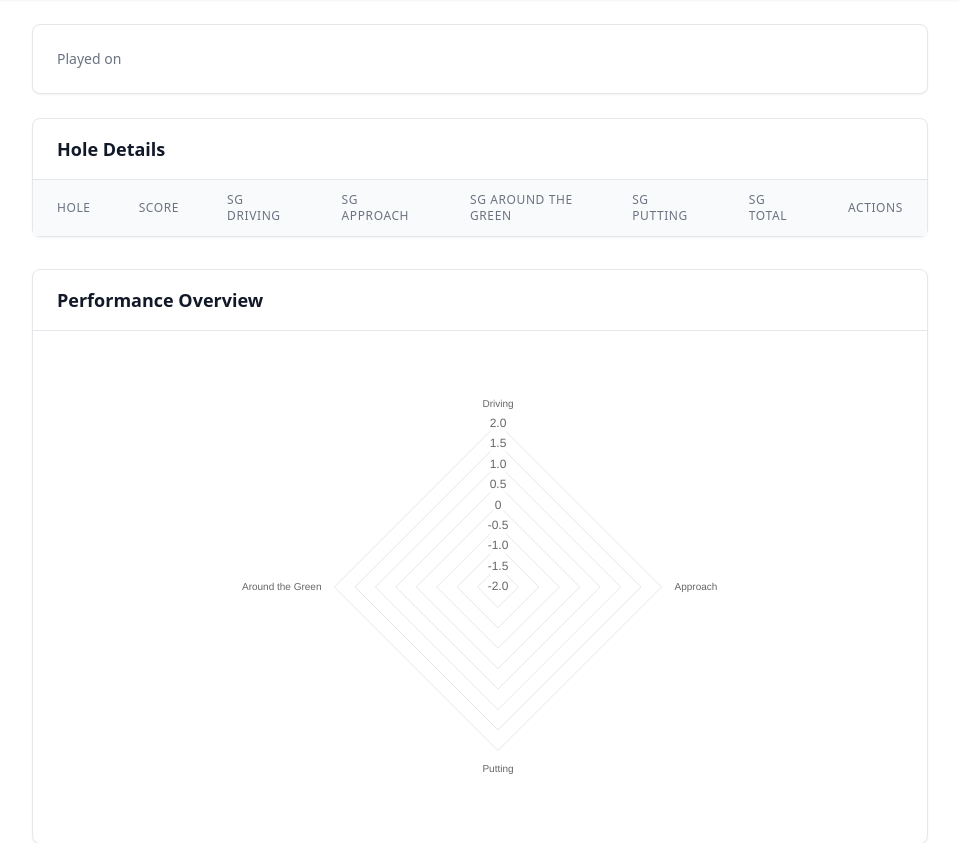
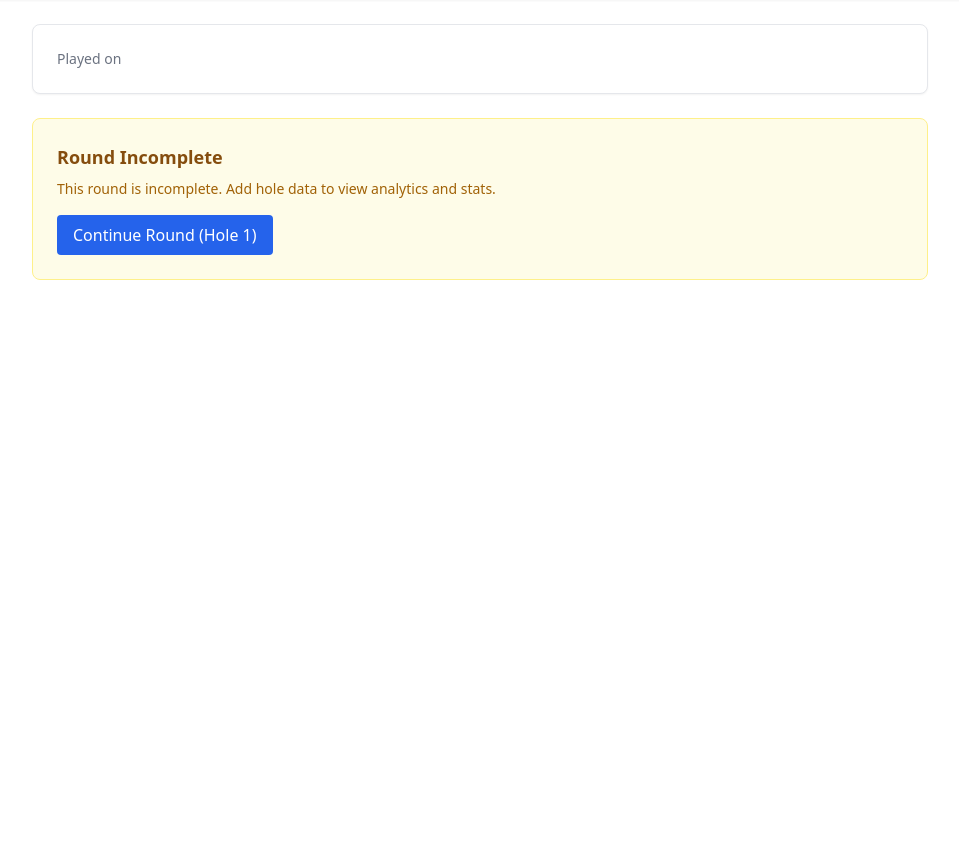
Before and after one commit to Lee-Sutton/birdie_buddy, a Django app: template src/birdie_buddy/round_entry/templates/round_entry/round_detail.html in a window 1280 px wide. Shown: the part 120-963 px from the top of the page, without its empty margins (160-1119 px from the left). After the commit the page ends 400 px from the top, so only its background shows below. Run offline with Django 4.2, Linux system fonts and the light colour scheme; the template is opened without the code that fills it, so the values that code supplies are empty; style sheets or scripts are compiled from the project's sources.

Commit message:
fix(rounds): hide stats on incomplete round and add continue button for hole 1
- Pass  to template based on
- Template shows an incomplete message and a button to continue round (hole 1) when incomplete
- Keep full analytics visible when round is complete,description:Commit change to hide stats for incomplete rounds,timeout:120000}

```diff
--- a/src/birdie_buddy/round_entry/templates/round_entry/round_detail.html
+++ b/src/birdie_buddy/round_entry/templates/round_entry/round_detail.html
@@ -15,6 +15,16 @@
                 </div>
             </div>
         </div>
+
+        {% if not show_stats %}
+        <div class="mb-8 bg-yellow-50 rounded-lg border border-yellow-200 p-6">
+            <h3 class="text-lg font-semibold text-yellow-800">Round Incomplete</h3>
+            <p class="text-sm text-yellow-700 mt-2">This round is incomplete. Add hole data to view analytics and stats.</p>
+            <div class="mt-4">
+                <a href="{% url 'round_entry:create_hole' id=round.id number=1 %}" class="inline-flex items-center px-4 py-2 bg-blue-600 text-white rounded">Continue Round (Hole 1)</a>
+            </div>
+        </div>
+        {% else %}
         <!-- Holes Section -->
         <div class="mb-8 bg-white rounded-lg border shadow-sm">
             <div class="px-6 py-4 border-b">
@@ -141,5 +151,6 @@
                 </table>
             </div>
         </div>
+        {% endif %}
     </div>
 {% endblock content %}
```
Also changed, not shown: src/birdie_buddy/round_entry/views/round_detail_view.py (+8 -5 lines).
